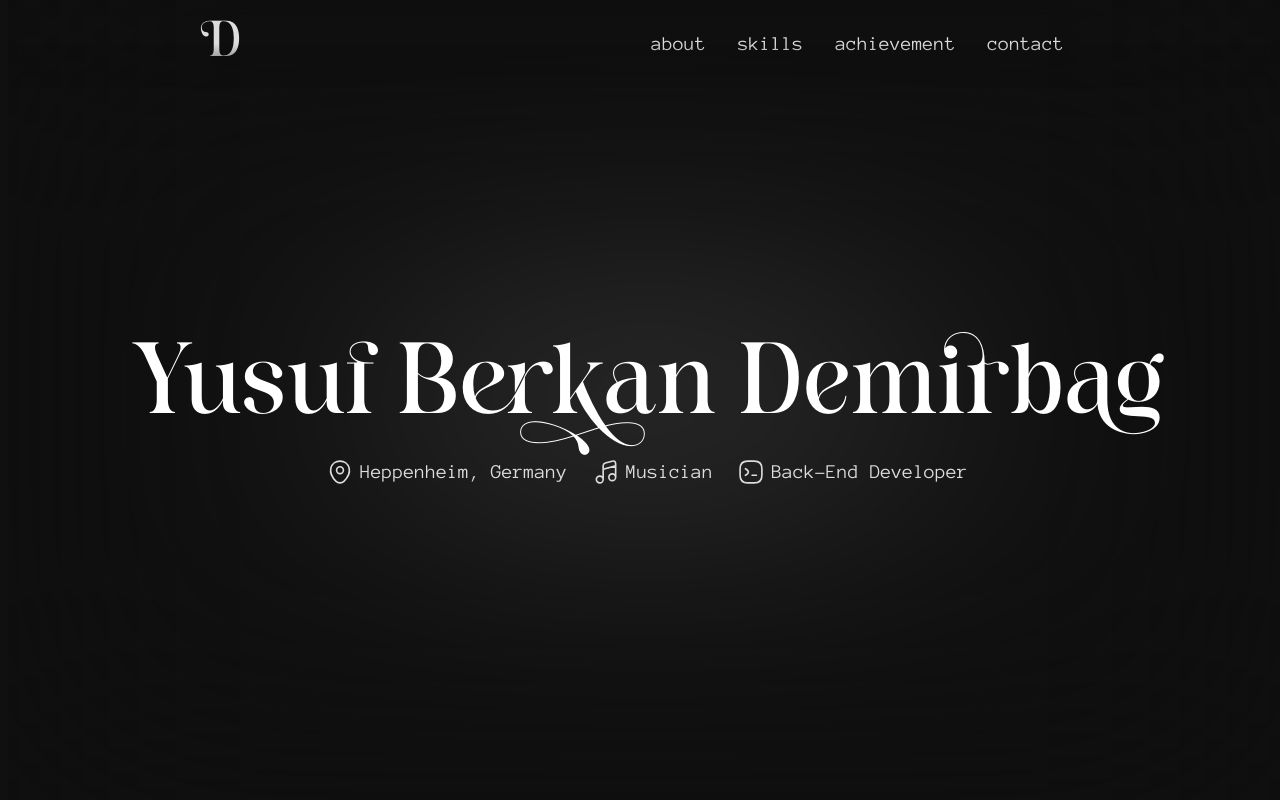
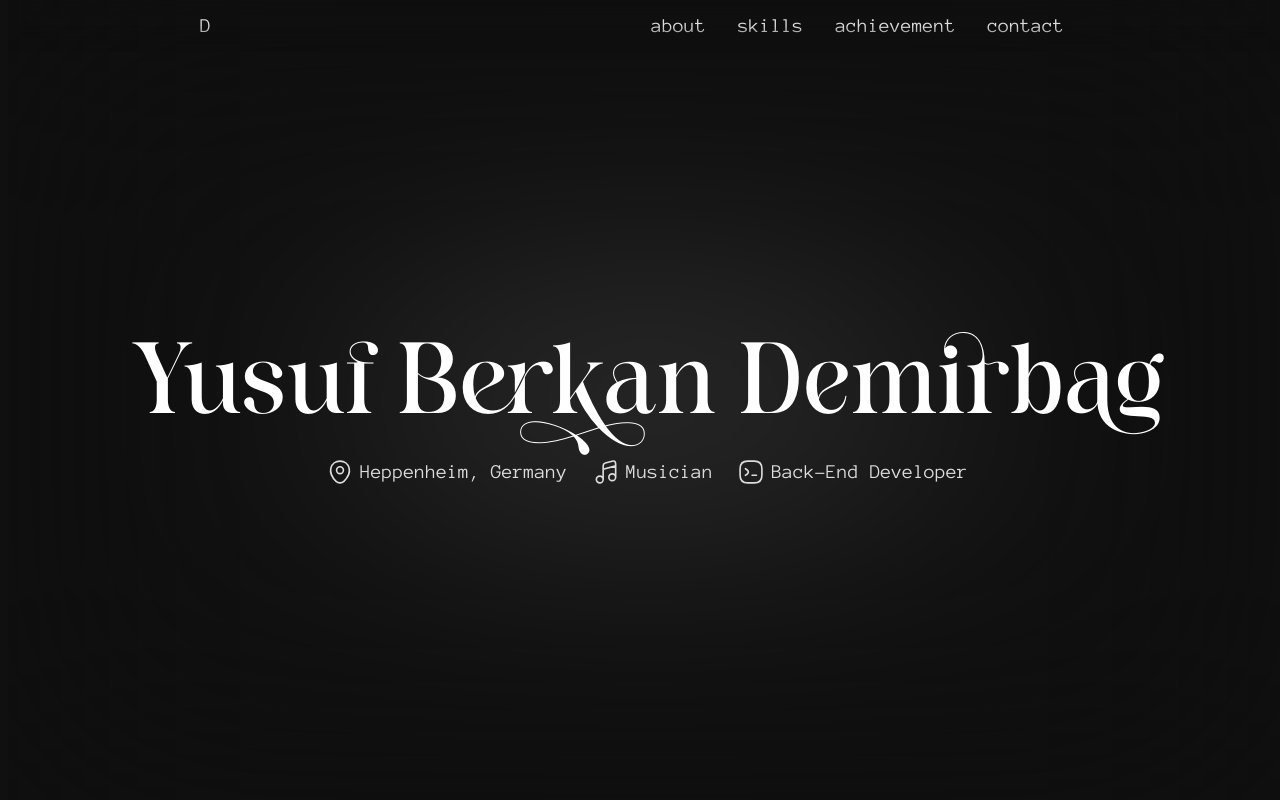
Before and after one commit to Zketra/MyMainPortfolioPage, a Vue app: page / in a window 1280 px wide. Shown: the top 800 px of the page. Built offline with nearby package versions, Linux system fonts and the light colour scheme; the HTML template or start-up script is replaced by a standard one.

Commit message:
new logo

```diff
--- a/src/components/NavBar/Header.vue
+++ b/src/components/NavBar/Header.vue
@@ -50,9 +50,7 @@ export default defineComponent({
 }
 
 .logo {
-    font-family: var(--headerFont);
-    font-size: 48px;
-    font-feature-settings: 'ss01';
+    width: 50px;
 }
 
 .navLink {
```
